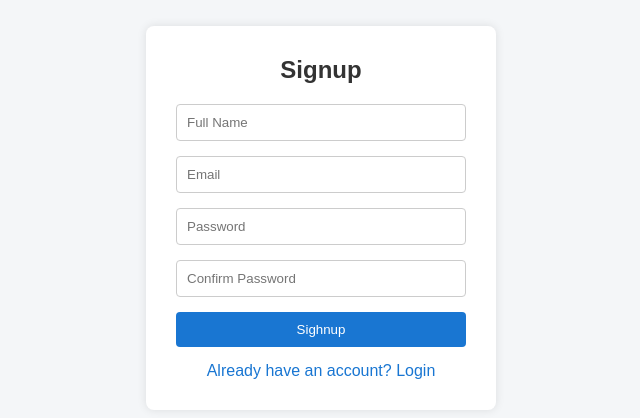
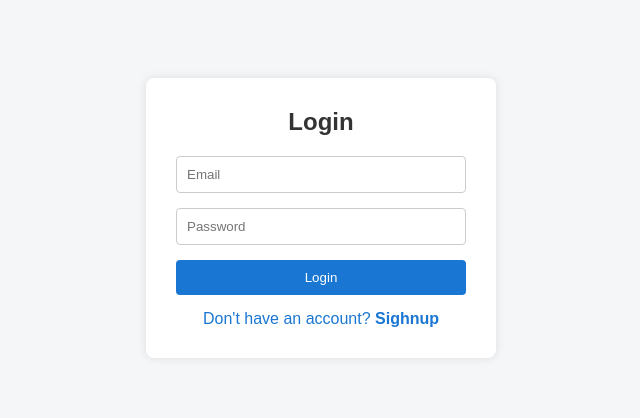
Before and after one commit to AKASHHOSUR/user-management-system, a React (Create React App) app in the folder frontend/: page /login in a window 1280 px wide. Shown: the part 182-600 px from the top of the page, without its empty margins (319-959 px from the left). Built offline with nearby package versions, Linux system fonts and the light colour scheme.

Commit message:
Added react router and navigation between login and signup

```diff
--- a/frontend/src/App.js
+++ b/frontend/src/App.js
@@ -1,10 +1,7 @@
-import React from "react";
-// import Login from "./pages/Login";
-import Signup from "./pages/Signup";
+import AppRoutes from './routes/AppRoutes';
 
 function App() {
-  // return <Login />
-  return <Signup />
+  return <AppRoutes />;
 }
 
 export default App;
--- a/frontend/src/pages/Login.js
+++ b/frontend/src/pages/Login.js
@@ -1,3 +1,4 @@
+import { Link } from 'react-router-dom';
 import React, { useState } from "react";
 import '../styles/auth.css';
 
@@ -39,7 +40,7 @@ function Login() {
 
                 <button type="submit">Login</button>
 
-                <p className="link"> Don't have an account? Sighnup</p>
+                <p className="link"> Don't have an account? <Link to="/signup">Sighnup</Link></p>
             </form>
         </div>
     );
--- a/frontend/src/pages/Signup.js
+++ b/frontend/src/pages/Signup.js
@@ -1,3 +1,4 @@
+import { Link } from 'react-router-dom';
 import React, { useState }from 'react';
 import '../styles/auth.css';
 
@@ -66,7 +67,7 @@ function Signup() {
 
             <button type='submit'>Sighnup</button>
             <p className='link'>
-                Already have an account? Login
+                Already have an account? <Link to="/login">Login</Link>
             </p>
         </form>
 
--- /dev/null
+++ b/frontend/src/routes/AppRoutes.js
@@ -0,0 +1,18 @@
+import React from 'react'
+import { BrowserRouter, Routes, Route, Navigate } from 'react-router-dom';
+import Login from '../pages/Login';
+import Signup from '../pages/Signup';
+
+function AppRoutes() {
+  return (
+    <BrowserRouter>
+      <Routes>
+        <Route path='/' element={<Navigate to="/login" />} />
+        <Route path='/login' element={<Login />} />
+        <Route path='/signup' element={<Signup />} />
+      </Routes>
+    </BrowserRouter>
+  );
+}
+
+export default AppRoutes;
--- a/frontend/src/styles/auth.css
+++ b/frontend/src/styles/auth.css
@@ -53,3 +53,13 @@
     color: #1976d2;
     cursor: pointer;
 }
+
+.link a {
+    text-decoration: none;
+    color: #1976d2;
+    font-weight: bold;
+}
+
+.link a:hover {
+    text-decoration: underline;
+}
--- /dev/null
+++ b/package.json
@@ -0,0 +1,5 @@
+{
+  "dependencies": {
+    "react-router-dom": "^7.11.0"
+  }
+}
```
Also changed, not shown: frontend/package.json (+5 -3 lines), 2 other files (tests, documents, lock files or other folders).
